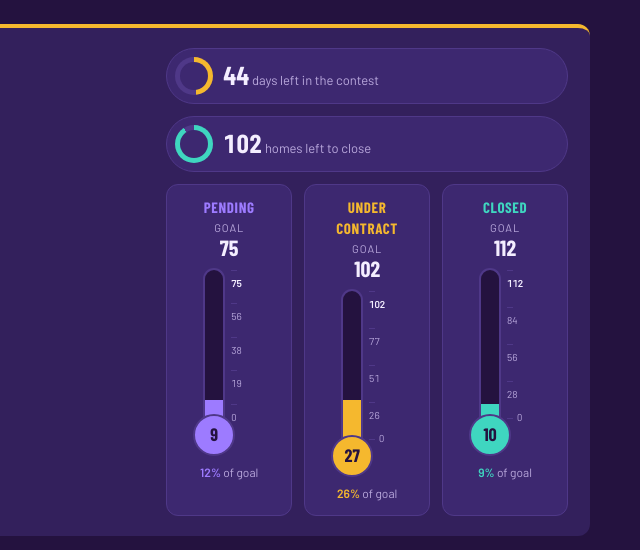
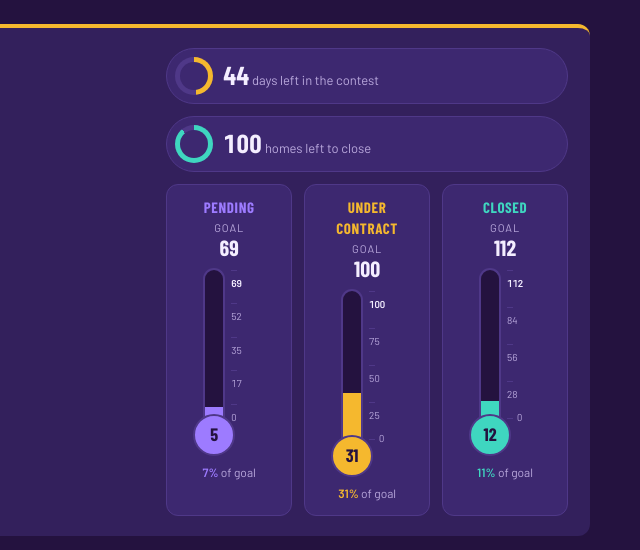
Before and after one commit to happyheather717/Mission-Possible---Century-Communities-San-Antonio, a plain HTML site: page index.html in a window 1280 px wide. Shown: the top 550 px of the page, 640-1280 px from the left. Drawn offline with nearby package versions, Linux system fonts and the light colour scheme; a web font is replaced by a local one.

Commit message:
Update index.html

```diff
--- a/index.html
+++ b/index.html
@@ -360,10 +360,10 @@ const STATUS={
   '9947 Chavaneaux Lndg':'CLOSED',
   '2338 Crisp Gln':'CLOSED',
   '5523 Franklin Hills':'CLOSED',
-  '9966 Chavaneaux Lndg':'CONTRACT',
+  '9966 Chavaneaux Lndg':'CLOSED',
   '7387 Teal Trace':'CONTRACT',
   '9943 Chavaneaux Lndg':'CONTRACT',
-  '10602 Rosemont Hill':'CONTRACT',
+  '10602 Rosemont Hill':'CLOSED',
   '9962 Chavaneaux Lndg':'CONTRACT',
   '2334 Crisp Gln':'CONTRACT',
   '8350 Rocket View':'CONTRACT',
@@ -376,20 +376,22 @@ const STATUS={
   '4212 Clarisse Street':'CONTRACT',
   '9950 Chavaneaux Lndg':'CONTRACT',
   '5515 Franklin Hills':'CONTRACT',
-  '9216 Ocotillo Rdg':'PENDING',
+  '9216 Ocotillo Rdg':'CONTRACT',
   '9228 Ocotillo Rdg':'CONTRACT',
   '9974 Chavaneaux Lndg':'CONTRACT',
   '8713 Rucker Pond Trail':'PENDING',
   '8719 Rucker Pond Trail':'CONTRACT',
   '5531 Franklin Hills':'CONTRACT',
   '9212 Ocotillo Rdg':'CONTRACT',
-  '9983 Chavaneaux Lndg':'PENDING',
-  '2323 Crisp Gln':'PENDING',
-  '8432 Rocket View':'PENDING',
+  '9983 Chavaneaux Lndg':'CONTRACT',
+  '2323 Crisp Gln':'CONTRACT',
+  '8432 Rocket View':'CONTRACT',
   '5502 Franklin Hills':'PENDING',
-  '8666 Rucker Pond Trail':'PENDING',
+  '8666 Rucker Pond Trail':'CONTRACT',
   '4228 Clarisse Street':'PENDING',
-  '2114 Tb Place':'PENDING'
+  '2114 Tb Place':'CONTRACT',
+  '6566 Bufflehead Bend':'PENDING',
+  '2520 Heritance Pass':'PENDING'
 };
 const AGENT_MAP={
   '2343 Crisp Gln':'Brenda Herrera',
@@ -437,7 +439,9 @@ const AGENT_MAP={
   '5502 Franklin Hills':'Enrique Cavazos Jr',
   '8666 Rucker Pond Trail':'Anthony Luna',
   '4228 Clarisse Street':'Kassidy Kowalski',
-  '2114 Tb Place':'Torey Bailey'
+  '2114 Tb Place':'Torey Bailey',
+  '6566 Bufflehead Bend':'Isaac Munoz',
+  '2520 Heritance Pass':'Jaime Rios'
 };
 const END=new Date(2026,11,31,23,59,59), START=new Date(2026,9,1);
 let month='ALL';
@@ -613,10 +617,11 @@ DATA_MERGED.forEach(c=>{
     cl.innerHTML=closedHomes.map(h=>row(h.addr+' | '+h.comm,h.cm,h.date)).join('');
   }
   const mvp=(id,key)=>{
-    const t={};closedHomes.forEach(h=>t[h[key]]=(t[h[key]]||0)+1);
+    const act=[];DATA_MERGED.forEach(c=>c.homes.forEach(h=>{const st=STATUS[h.a];if(st==='PENDING'||st==='CONTRACT'||st==='CLOSED')act.push({agent:AGENT_MAP[h.a]||'TBD',cm:CMS[c.name]||'TBD'});}));
+    const t={};act.forEach(h=>t[h[key]]=(t[h[key]]||0)+1);
     const list=Object.entries(t).sort((x,y)=>(y[1]-x[1])||x[0].localeCompare(y[0])).slice(0,3);
     if(!list.length)return;
-    document.getElementById(id).innerHTML=list.map(([n,c])=>'<div class="lb-item"><div class="lb-name" style="padding-left:0">'+esc(n)+'</div><div class="lb-value">'+c+' closed</div></div>').join('');
+    document.getElementById(id).innerHTML=list.map(([n,c])=>'<div class="lb-item"><div class="lb-name" style="padding-left:0">'+esc(n)+'</div><div class="lb-value">'+c+' homes</div></div>').join('');
   };
   mvp('sales-mvp','agent');mvp('construction-mvp','cm');
   const total=DATA_MERGED.reduce((n,c)=>n+c.homes.length,0);
```
